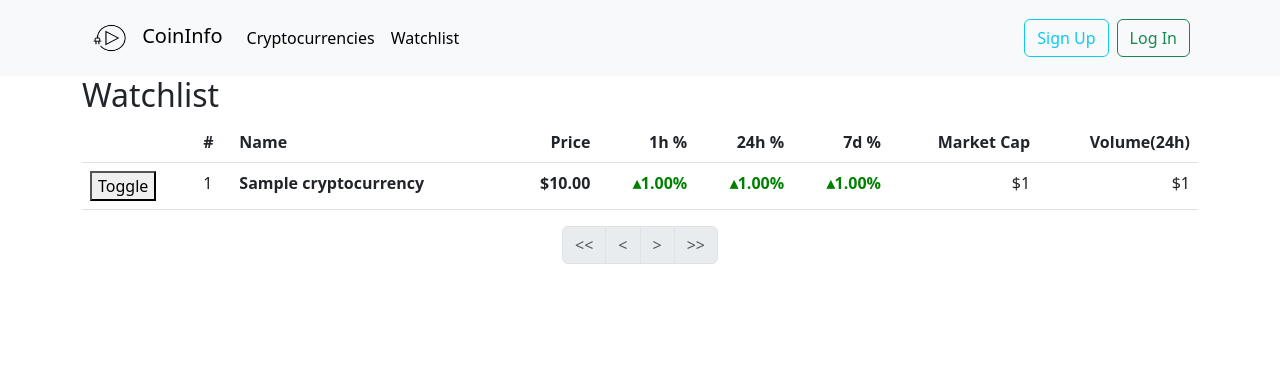
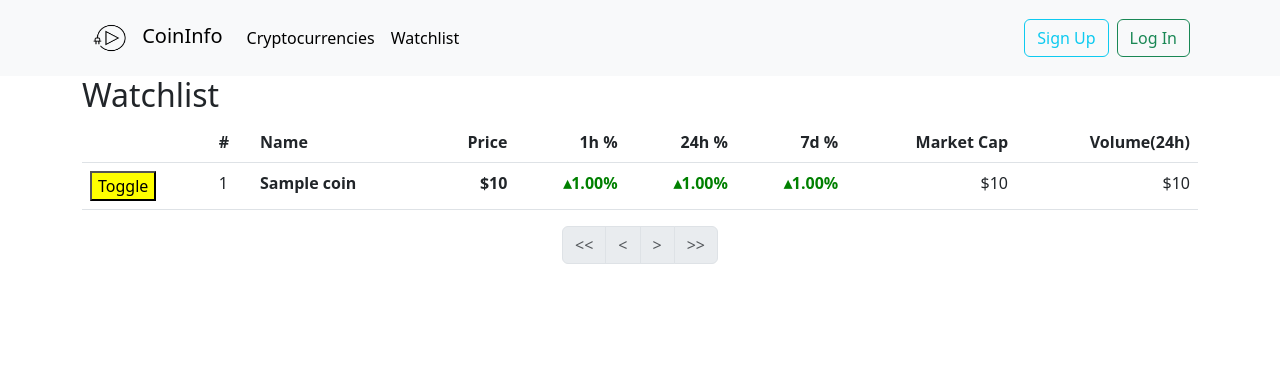
Before and after one commit to Ngel0/learning_API, a Django app: template favourites/templates/favourites/watchlist.html in a window 1280 px wide. Shown: the top 376 px of the page. Run offline with Django 4.2, Linux system fonts and the light colour scheme; tables that the repository leaves empty hold one stand-in row (values such as "Sample post"); the template is opened without the code that fills it: values that come from a table or form of the project are taken from there, most other values are stand-ins (such as "Sample title", 1, 10 or a date in 2020).

Commit message:
fixed redundancy of filtering for favourites twice

```diff
--- a/favourites/templates/favourites/watchlist.html
+++ b/favourites/templates/favourites/watchlist.html
@@ -23,9 +23,9 @@
         </thead>
         <tbody>
             {% load coin_filters %}
-            {% for coin in cryptocurrencies %}
+            {% for coin in favourite_cryptocurrencies %}
                 <tr>
-                    <td><button class="toggle-favourite{% if coin.id in favourites %} filled{% endif %}"
+                    <td><button class="toggle-favourite filled"
                         data-coin_id={{coin.id}} data-url="{% url 'toggle-favourite' %}" data-csrf="{{ csrf_token }}">Toggle</button></td>
                     <td>{{ coin.rank }}</td>
                     <th scope="row">{{ coin.name }}</th>
```
Also changed, not shown: favourites/views.py (+3 -6 lines).
